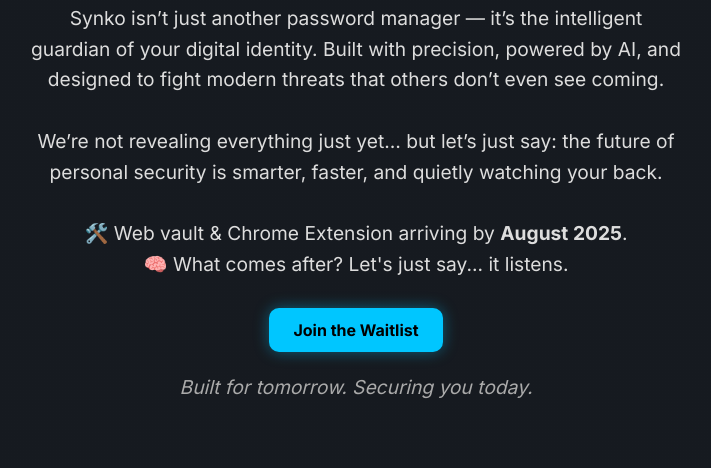
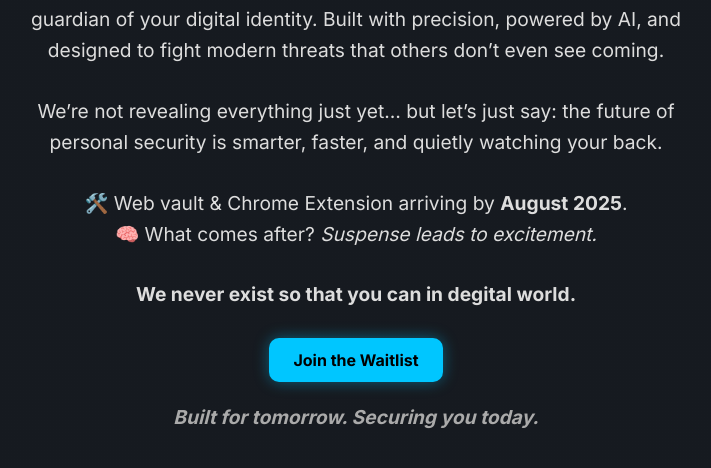
Before and after one commit to hubgit256/Synko, a plain HTML site: page index.html in a window 1280 px wide. Shown: the part 244-712 px from the top of the page, without its empty margins (284-995 px from the left). Drawn offline with Linux system fonts and the light colour scheme.

Commit message:
Update index.html

```diff
--- a/index.html
+++ b/index.html
@@ -101,7 +101,8 @@
   the future of personal security is smarter, faster, and quietly watching your back.
   <br/><br/>
   🛠️ Web vault & Chrome Extension arriving by <strong>August 2025</strong>.<br/>
-  🧠 What comes after? Let's just say... it listens.
+  🧠 What comes after? <i>Suspense leads to excitement.</i>
+     <p class="taglinea"><strong> We never exist so that you can in degital world.<strong></p>
 </p>
 
 
```
